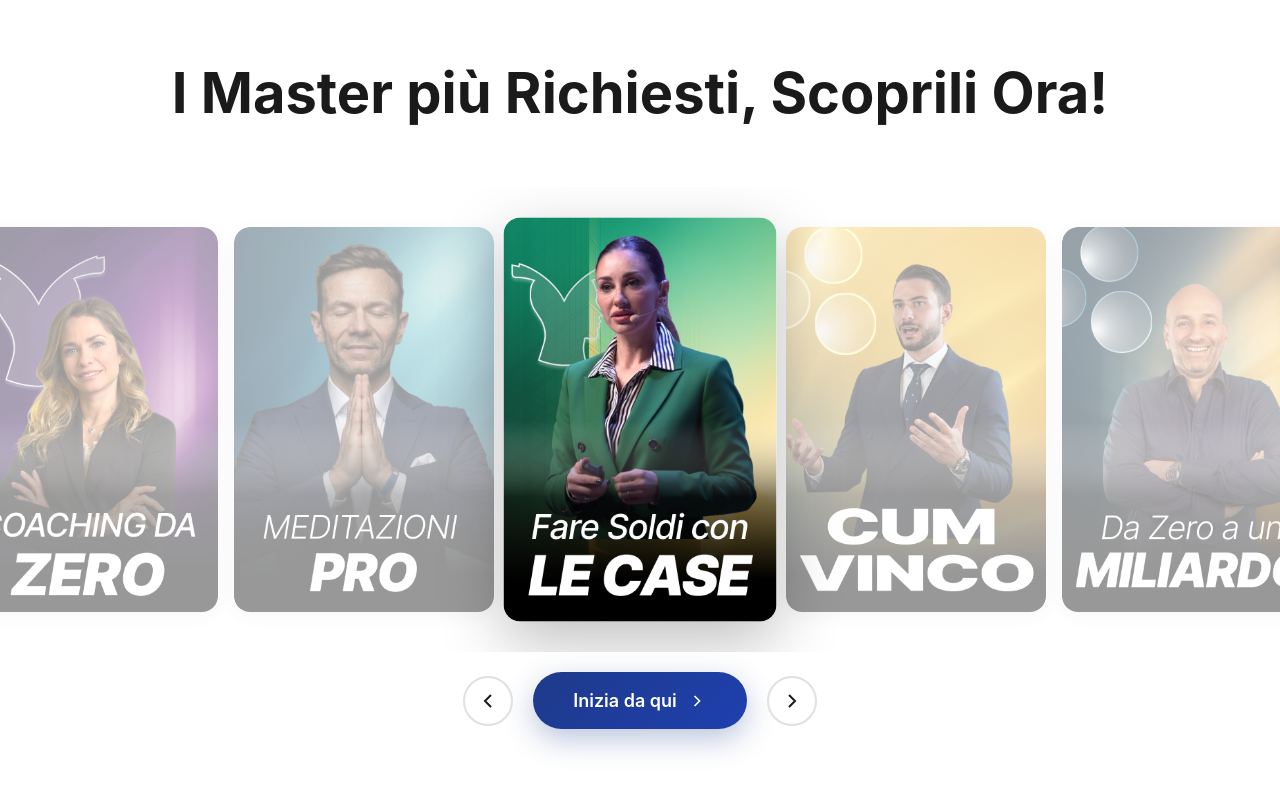
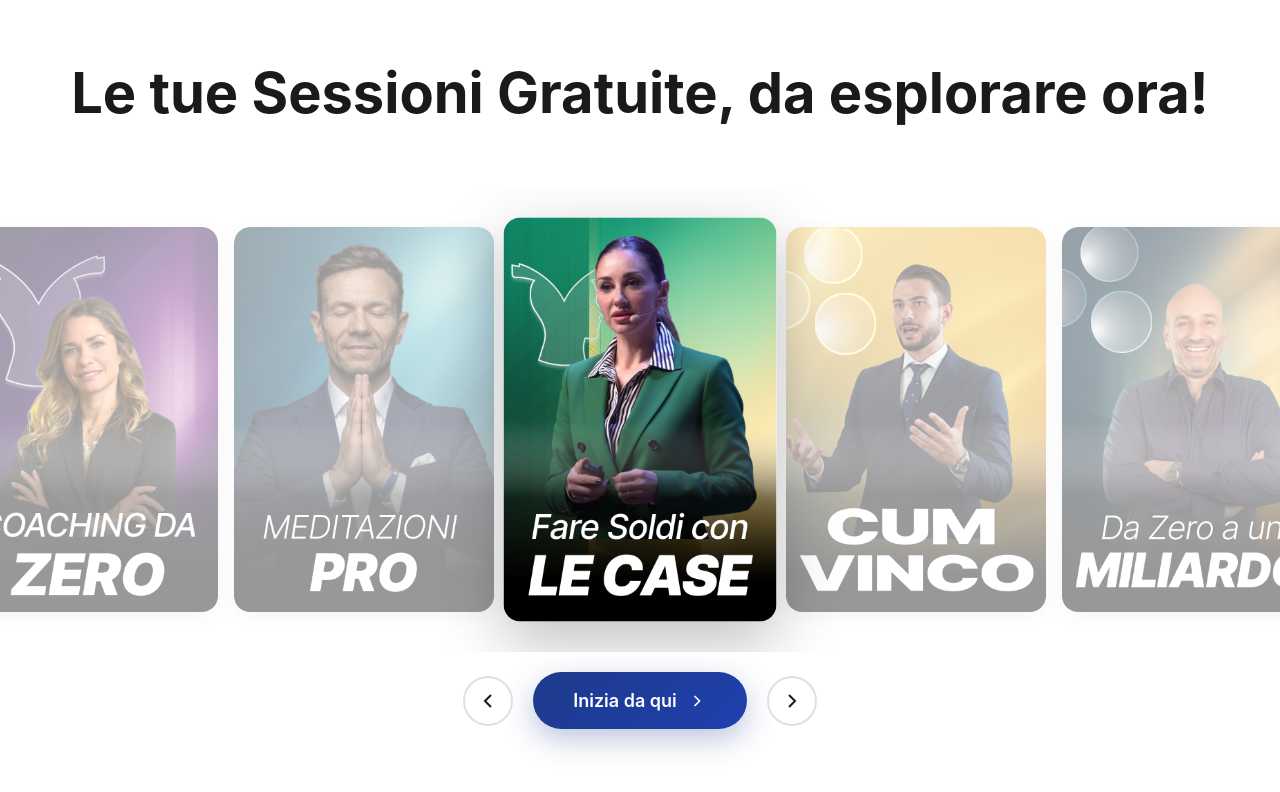
Before and after one commit to brukandy/slider-master, a plain HTML site: page index.html in a window 1280 px wide. Drawn offline with Linux system fonts and the light colour scheme.

Commit message:
Update: cambiato titolo in 'Le tue Sessioni Gratuite, da esplorare ora!'

```diff
--- a/index.html
+++ b/index.html
@@ -9,7 +9,7 @@
 <body>
     <div class="slider-container">
         <div class="header-section">
-            <h1 class="main-title">I Master più Richiesti, Scoprili Ora!</h1>
+            <h1 class="main-title">Le tue Sessioni Gratuite, da esplorare ora!</h1>
         </div>
 
         <div class="slider-wrapper">
```
